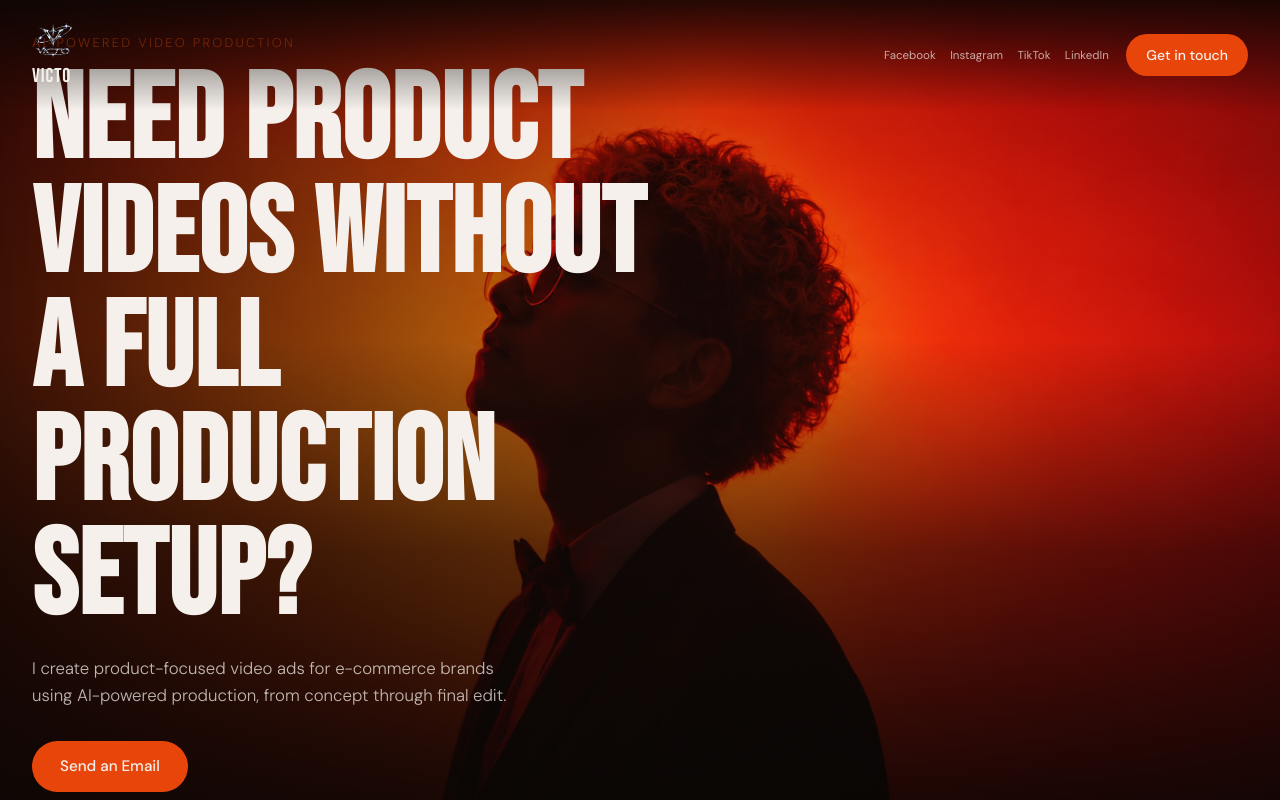
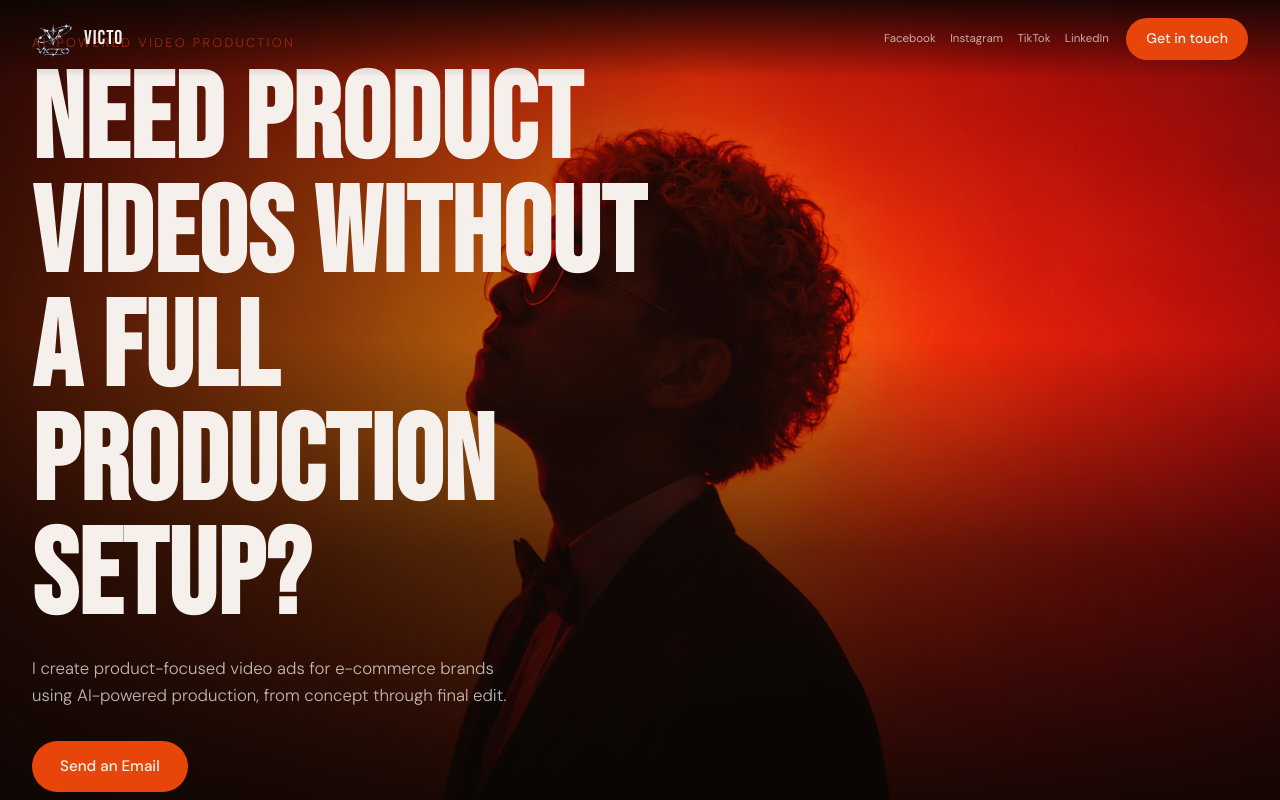
Before and after one commit to victorinoai/my-portfolio, a plain HTML site: page my-portfolio/index.html in a window 1280 px wide. Shown: the top 800 px of the page. Drawn offline with Linux system fonts and the light colour scheme.

Commit message:
Align Victo animated logo with portfolio navigation

```diff
--- a/my-portfolio/index.html
+++ b/my-portfolio/index.html
@@ -62,8 +62,11 @@
       background: linear-gradient(to bottom, rgba(10,6,4,0.85) 0%, transparent 100%);
       backdrop-filter: blur(0px);
     }
-    .nav-logo img { object-fit:contain; vertical-align:middle; margin-right:10px; }
+    .nav-logo img { object-fit:contain; vertical-align:middle; }
     .nav-logo {
+      display:inline-flex;
+      align-items:center;
+      gap:10px;
       font-family: var(--ff-display);
       font-size: 1.25rem;
       letter-spacing: 0.05em;
```
